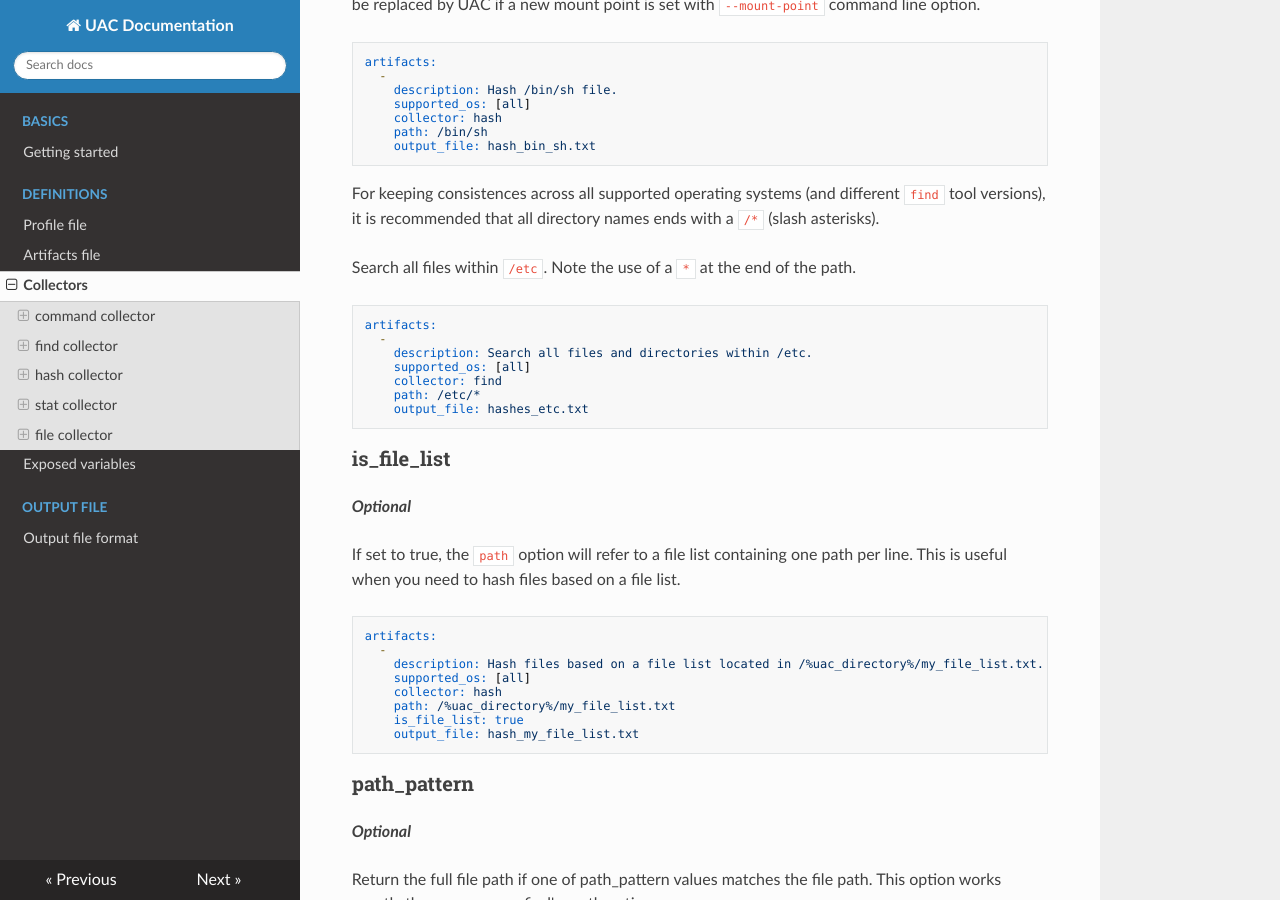
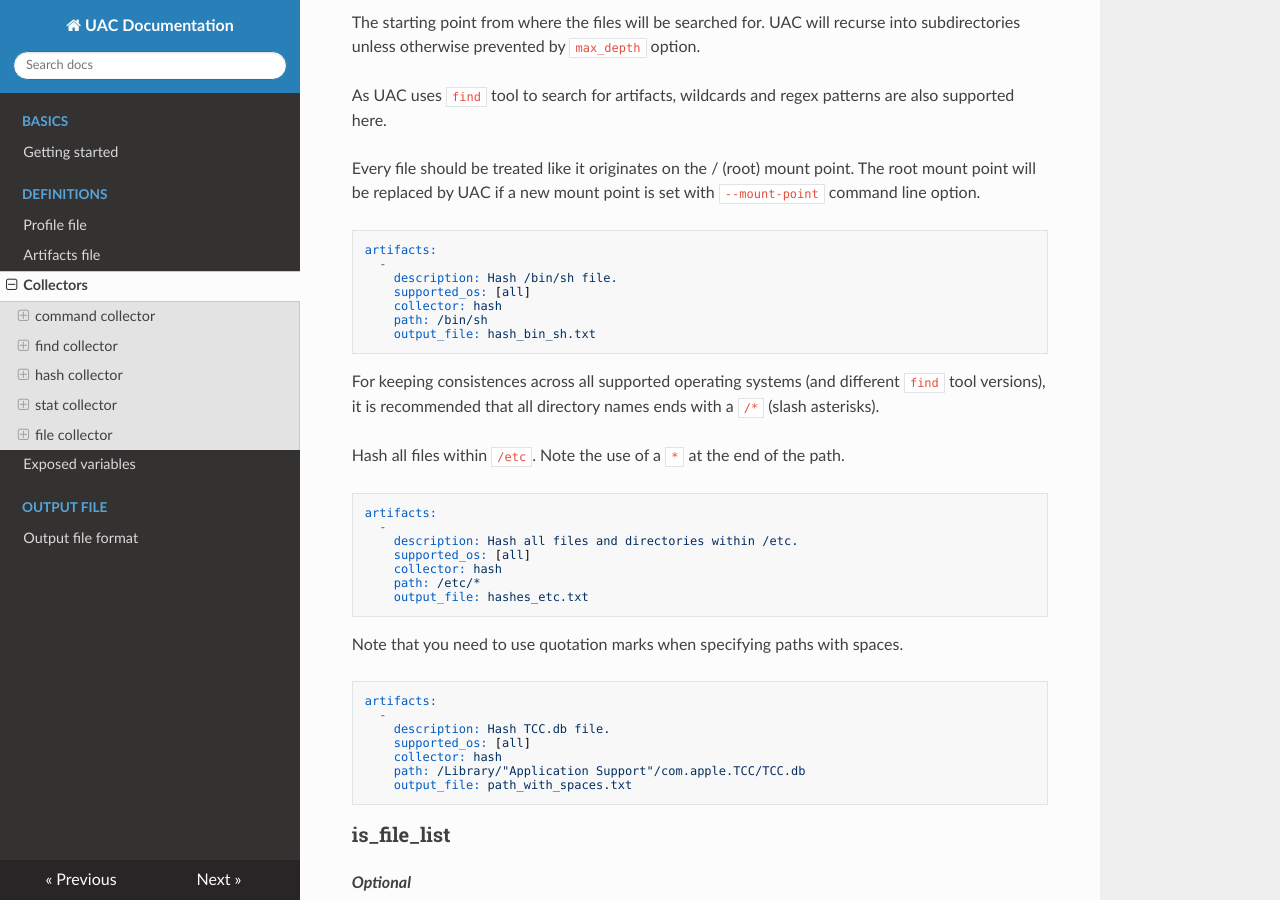
Before and after one commit to tclahr/uac-docs, an MkDocs documentation site: the page built from docs/collectors.md, in a window 1280 px wide and 900 px high, scrolled down 13503 px. Built offline with MkDocs 1.6.1, drawn with Linux system fonts in a browser that asks for light colours; nearby versions of some CDN libraries; some of the changed text lies outside the part shown.

Commit message:
upd: Note that you need to use quotation marks when specifying paths with spaces.
Signed-off-by: Thiago Canozzo Lahr <tclahr@br.ibm.com>

````diff
--- a/docs/collectors.md
+++ b/docs/collectors.md
@@ -220,6 +220,18 @@ artifacts:
     collector: find
     path: /etc/*
     output_file: etc.txt
+```
+
+Note that you need to use quotation marks when specifying paths with spaces.
+
+```yaml
+artifacts:
+  -
+    description: Search for TCC.db file.
+    supported_os: [all]
+    collector: find
+    path: /Library/"Application Support"/com.apple.TCC/TCC.db
+    output_file: path_with_spaces.txt
 ```
 
 ### path_pattern
@@ -601,16 +613,28 @@ artifacts:
 
 For keeping consistences across all supported operating systems (and different ```find``` tool versions), it is recommended that all directory names ends with a ```/*``` (slash asterisks).
 
-Search all files  within ```/etc```. Note the use of a ```*``` at the end of the path.
-
-```yaml
-artifacts:
-  -
-    description: Search all files and directories within /etc.
-    supported_os: [all]
-    collector: find
+Hash all files  within ```/etc```. Note the use of a ```*``` at the end of the path.
+
+```yaml
+artifacts:
+  -
+    description: Hash all files and directories within /etc.
+    supported_os: [all]
+    collector: hash
     path: /etc/*
     output_file: hashes_etc.txt
+```
+
+Note that you need to use quotation marks when specifying paths with spaces.
+
+```yaml
+artifacts:
+  -
+    description: Hash TCC.db file.
+    supported_os: [all]
+    collector: hash
+    path: /Library/"Application Support"/com.apple.TCC/TCC.db
+    output_file: path_with_spaces.txt
 ```
 
 ### is_file_list
@@ -997,7 +1021,7 @@ artifacts:
 
 For keeping consistences across all supported operating systems (and different ```find``` tool versions), it is recommended that all directory names ends with a ```/*``` (slash asterisks).
 
-Search all files  within ```/etc```. Note the use of a ```*``` at the end of the path.
+Stat all files  within ```/etc```. Note the use of a ```*``` at the end of the path.
 
 ```yaml
 artifacts:
@@ -1007,6 +1031,18 @@ artifacts:
     collector: stat
     path: /etc/*
     output_file: stat_etc.txt
+```
+
+Note that you need to use quotation marks when specifying paths with spaces.
+
+```yaml
+artifacts:
+  -
+    description: Stat TCC.db file.
+    supported_os: [all]
+    collector: stat
+    path: /Library/"Application Support"/com.apple.TCC/TCC.db
+    output_file: path_with_spaces.txt
 ```
 
 ### is_file_list
@@ -1410,6 +1446,17 @@ artifacts:
     path: /etc/*
 ```
 
+Note that you need to use quotation marks when specifying paths with spaces.
+
+```yaml
+artifacts:
+  -
+    description: Collect TCC.db file.
+    supported_os: [all]
+    collector: file
+    path: /Library/"Application Support"/com.apple.TCC/TCC.db
+```
+
 ### is_file_list
 <span class="optional">Optional</span>
 
````
